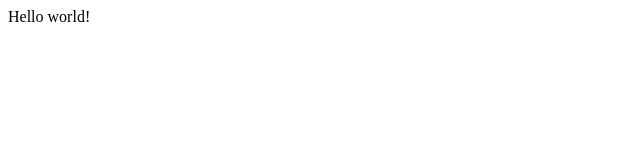
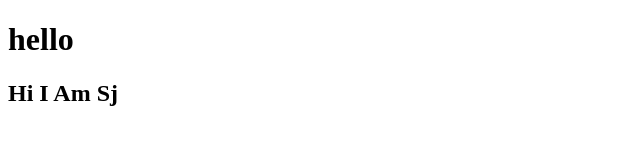
Before and after one commit to sumitjoshi97/gatsby-bootcamp, a Gatsby site: page / in a window 1280 px wide. Shown: the whole page, without its empty margins (0-640 px from the left). Built offline with nearby package versions, Linux system fonts and the light colour scheme; Gatsby itself is replaced by a stand-in of ours.

Commit message:
update home page

```diff
--- a/src/pages/index.js
+++ b/src/pages/index.js
@@ -1,5 +1,13 @@
 import React from "react"
 
-export default function Home() {
-  return <div>Hello world!</div>
+const IndexPage = () => {
+return (
+  <div>
+    <h1>hello</h1>
+    <h2>Hi I Am Sj</h2>
+  </div>
+)
+
 }
+
+export default IndexPage
```
